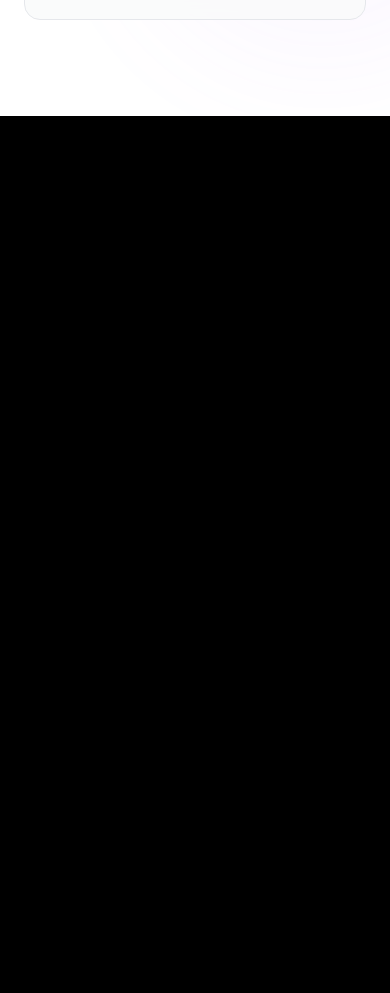
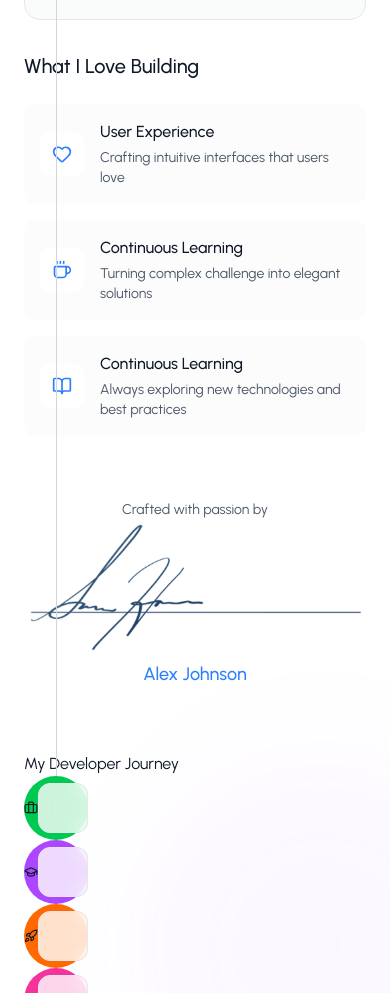
Before and after one commit to rhizaqi/WEB-Portfolio, a React (Vite) app in the folder dev-portfolio/: page / in a window 390 px wide. Shown: the part 7420-8413 px from the top of the page. Before the commit the page ends 8380 px from the top, so only its background shows below. Built offline with nearby package versions, Linux system fonts and the light colour scheme.

Commit message:
feat: progress in about section

```diff
--- a/dev-portfolio/src/components/sections/AboutSection.jsx
+++ b/dev-portfolio/src/components/sections/AboutSection.jsx
@@ -3,6 +3,7 @@ import { motion, useInView, useScroll, useTransform } from "framer-motion";
 import { JOURNEY_STEPS, PASSIONS } from "../../utils/data";
 import { useRef } from "react";
 import { containerVariants, itemVariants } from "../../utils/helper";
+import SIGNATURE from "../../assets/images/SIGNATURE.png";
 
 export default function AboutSection() {
   const { isDarkMode } = useTheme();
@@ -93,13 +94,13 @@ export default function AboutSection() {
           </motion.h2>
         </motion.div>
 
-        <div className="">
+        <div className="grid lg:grid-cols-2 gap-16 items-start">
           {/* Personal Story */}
           <motion.div
             initial="hidden"
             animate={isInView ? "visible" : "hidden"}
             variants={containerVariants}
-            className=""
+            className="space-y-8"
           >
             <motion.div
               variants={itemVariants}
@@ -130,12 +131,104 @@ export default function AboutSection() {
                 love the constant evolution of web technologies and endless
                 possibilities they bring to create meaningful digital
                 experiences.
-               </p>
+              </p>
             </motion.div>
 
             {/* What I Love Building */}
-            <motion.div>
-                {/* 1:19:41 */}
+            <motion.div variants={itemVariants} className="space-y-4">
+              <h3 className="text-xl font-medium mb-6">What I Love Building</h3>
+              <div className="grid gap-4">
+                {PASSIONS.map((passion, index) => (
+                  <motion.div
+                    key={index}
+                    variants={itemVariants}
+                    whileHover={{ x: 4 }}
+                    className={`flex items-center space-x-4 p-4 rounded-xl ${
+                      isDarkMode
+                        ? "bg-gray-800/30 hover:bg-gray-800/50"
+                        : "bg-gray-50/50 hover:bg-gray-100/50"
+                    } transition-all duration-300`}
+                  >
+                    <div
+                      className={`p-3 rounded-lg ${
+                        isDarkMode ? "bg-gray-700" : "bg-white"
+                      }`}
+                    >
+                      <passion.icon size={20} className="text-blue-500" />
+                    </div>
+                    <div>
+                      <h4 className="font-medium mb-1">{passion.title}</h4>
+                      <p
+                        className={`text-sm ${
+                          isDarkMode ? "text-gray-400" : "text-gray-600"
+                        }`}
+                      >
+                        {passion.description}
+                      </p>
+                    </div>
+                  </motion.div>
+                ))}
+              </div>
+            </motion.div>
+
+            {/* Digital Signature */}
+            <motion.div variants={itemVariants} className="text-center py-8">
+              <div
+                className={`text-sm ${
+                  isDarkMode ? "text-gray-500" : "text-gray-600"
+                }`}
+              >
+                Crafted with passion by
+              </div>
+              {/* DigitalSignature */}
+              <div className="flex justify-center">
+                <img src={SIGNATURE} alt="signature" />
+              </div>
+              <div className="text-lg font-medium text-blue-500 mt-2">
+                Alex Johnson
+              </div>
+            </motion.div>
+            {/* Developer Journey Timeline */}
+            <motion.div
+              ref={timelineRef}
+              initial={timelineRef ? "visible" : "hidden"}
+              variants={timelineVariants}
+              className=""
+            >
+              <h3 className="">My Developer Journey</h3>
+              {/* Timeline Line */}
+              <div
+                className={`absolute left-8 top-16 bottom-0 w-px ${
+                  isDarkMode ? "bg-gray-700" : "bg-gray-300"
+                }`}
+              />
+              <div className="">
+                {JOURNEY_STEPS.map((step, index) => (
+                  <motion.div
+                    key={index}
+                    variants={stepVariants}
+                    whileHover={{ x: 4 }}
+                    className=""
+                  >
+                    {/* Timeline Dot */}
+                    <div
+                      className={`relative z-10 flex-shrink-0 w-16 h-16 rounded-full ${step.color} flex items-center justify-center group-hover:scale-110 transition-transform duration-300`}
+                    >
+                      <step.icon size={24} className="" />
+                      {/* Content */}
+                      <div
+                        className={`flex-grow p-6 rounded-xl border transition-all duration-300 ${
+                          isDarkMode
+                            ? "bg-gray-800/50 border-gray-700 group-hover:border-gray-600 group-hover:bg-gray-800/70"
+                            : "bg-white/80 border-gray-200 group-hover:border-gray-300 group-hover:bg-white"
+                        } backdrop-blur-sm`}
+                      >
+                        <h4>{/* here 1:25:00 */}</h4>
+                      </div>
+                    </div>
+                  </motion.div>
+                ))}
+              </div>
             </motion.div>
           </motion.div>
         </div>
```
Also changed, not shown: dev-portfolio/src/assets/images/SIGNATURE.png (added).
